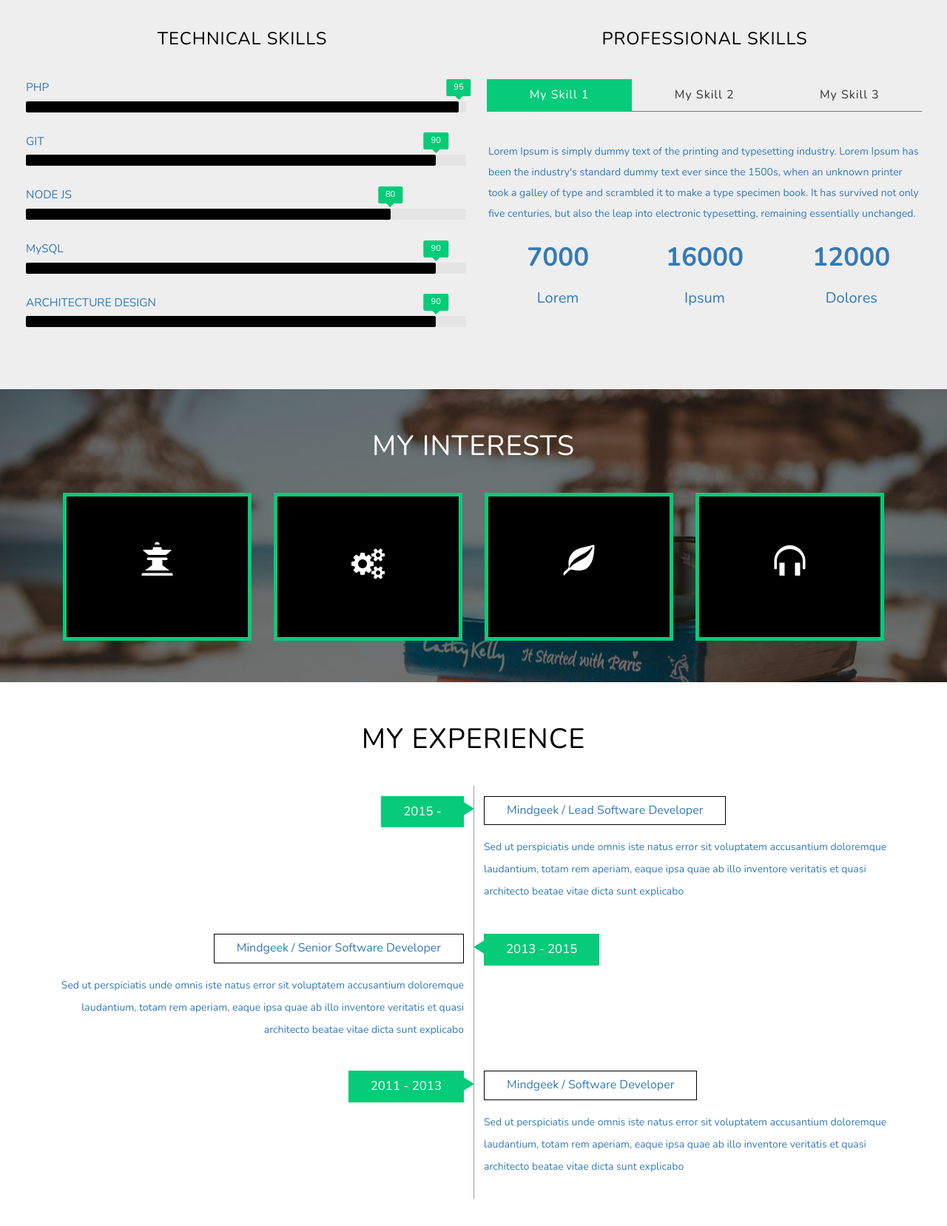
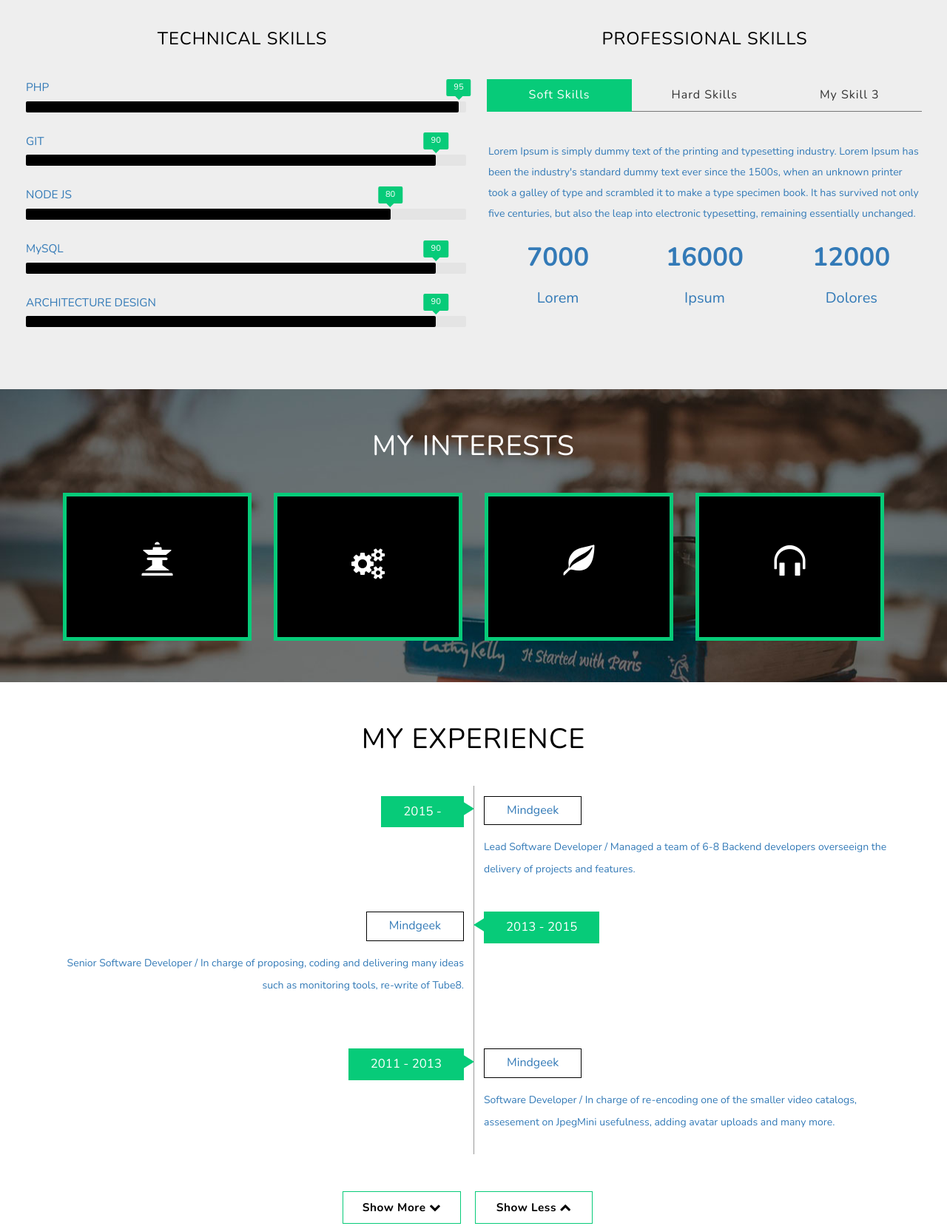
Before and after one commit to E36M3rius/mariusiordache-web, a website: page public/index.html in a window 1280 px wide. Shown: the part 1578-3235 px from the top of the page at 74% size. Drawn offline with nearby package versions, Linux system fonts and the light colour scheme; files whose address does not match are found by name.

Commit message:
added google webmasters + some html changes

```diff
--- a/public/index.html
+++ b/public/index.html
@@ -171,8 +171,8 @@ License URL: http://creativecommons.org/licenses/by/3.0/
 						<div class="sap_tabs">
 							<div id="horizontalTab" style="display: block; width: 100%; margin: 0px;">
 								<ul class="resp-tabs-list">
-									<li class="resp-tab-item"><span>My Skill 1</span></li>
-									<li class="resp-tab-item"><span>My Skill 2</span></li>
+									<li class="resp-tab-item"><span>Soft Skills</span></li>
+									<li class="resp-tab-item"><span>Hard Skills</span></li>
 									<li class="resp-tab-item"><span>My Skill 3</span></li>
 								</ul>
 
@@ -308,8 +308,8 @@ License URL: http://creativecommons.org/licenses/by/3.0/
 											<h4>2015 - </h4>
 										</div>
 										<div class="col-md-6 work-grid work-right">
-											<h5>Mindgeek / Lead Software Developer</h5>
-											<p>Sed ut perspiciatis unde omnis iste natus error sit voluptatem accusantium doloremque laudantium, totam rem aperiam, eaque ipsa quae ab illo inventore veritatis et quasi architecto beatae vitae dicta sunt explicabo </p>
+											<h5>Mindgeek</h5>
+											<p>Lead Software Developer / Managed a team of 6-8 Backend developers overseeign the delivery of projects and features.</p>
 										</div>
 										<div class="clearfix"> </div>
 									</div>
@@ -318,8 +318,8 @@ License URL: http://creativecommons.org/licenses/by/3.0/
 											<h4>2013 - 2015</h4>
 										</div>
 										<div class="col-md-6 work-grid work-left work-left2">
-											<h5>Mindgeek / Senior Software Developer</h5>
-											<p>Sed ut perspiciatis unde omnis iste natus error sit voluptatem accusantium doloremque laudantium, totam rem aperiam, eaque ipsa quae ab illo inventore veritatis et quasi architecto beatae vitae dicta sunt explicabo </p>
+											<h5>Mindgeek</h5>
+											<p>Senior Software Developer / In charge of proposing, coding and delivering many ideas such as monitoring tools, re-write of Tube8.</p>
 										</div>
 										<div class="clearfix"> </div>
 									</div>
@@ -328,8 +328,8 @@ License URL: http://creativecommons.org/licenses/by/3.0/
 											<h4>2011 - 2013</h4>
 										</div>
 										<div class="col-md-6 work-grid work-right">
-											<h5 class="comp">Mindgeek / Software Developer</h5>
-											<p>Sed ut perspiciatis unde omnis iste natus error sit voluptatem accusantium doloremque laudantium, totam rem aperiam, eaque ipsa quae ab illo inventore veritatis et quasi architecto beatae vitae dicta sunt explicabo </p>
+											<h5 class="comp">Mindgeek</h5>
+											<p>Software Developer / In charge of re-encoding one of the smaller video catalogs, assesement on JpegMini usefulness, adding avatar uploads and many more.</p>
 										</div>
 										<div class="clearfix"> </div>
 									</div>
@@ -347,28 +347,18 @@ License URL: http://creativecommons.org/licenses/by/3.0/
 											<h4>2007-2010</h4>
 										</div>
 										<div class="col-md-6 work-grid work-right">
-											<h5 class="univ">Post Graduate</h5>
-											<p>Sed ut perspiciatis unde omnis iste natus error sit voluptatem accusantium doloremque laudantium, totam rem aperiam, eaque ipsa quae ab illo inventore veritatis et quasi architecto beatae vitae dicta sunt explicabo </p>
+											<h5 class="univ">Lasalle College</h5>
+											<p>Programer Analyst program. I got introduced to object oriented programing doing VB.net. Other languages that I studied were C++, Java, Php, Asp, Oracle Database.</p>
 										</div>
 										<div class="clearfix"> </div>
 									</div>
 									<div class="work-info">
 										<div class="col-md-6 work-grid work-right work-right2">
-											<h4>2003-2007</h4>
+											<h4>1993-2006</h4>
 										</div>
 										<div class="col-md-6 work-grid work-left work-left2">
-											<h5>Graduate</h5>
-											<p>Sed ut perspiciatis unde omnis iste natus error sit voluptatem accusantium doloremque laudantium, totam rem aperiam, eaque ipsa quae ab illo inventore veritatis et quasi architecto beatae vitae dicta sunt explicabo </p>
-										</div>
-										<div class="clearfix"> </div>
-									</div>
-									<div class="work-info">
-										<div class="col-md-6 work-grid work-left">
-											<h4>1994-2003</h4>
-										</div>
-										<div class="col-md-6 work-grid work-right">
-											<h5 class="sch">School</h5>
-											<p>Sed ut perspiciatis unde omnis iste natus error sit voluptatem accusantium doloremque laudantium, totam rem aperiam, eaque ipsa quae ab illo inventore veritatis et quasi architecto beatae vitae dicta sunt explicabo </p>
+											<h5>Romanian School</h5>
+											<p>I learned a lot during the 12 years of general science programs. The romanian education is very strong. I excelled at math, chemistry, history, romanian literature and sports.</p>
 										</div>
 										<div class="clearfix"> </div>
 									</div>
@@ -447,7 +437,7 @@ License URL: http://creativecommons.org/licenses/by/3.0/
 			<div class="map">
 				<iframe src="https://www.google.com/maps/embed?pb=!1m18!1m12!1m3!1d357585.076521621!2d-74.01048414282262!3d45.557699585064015!2m3!1f0!2f0!3f0!3m2!1i1024!2i768!4f13.1!3m3!1m2!1s0x4cc91a541c64b70d%3A0x654e3138211fefef!2sMontreal%2C+QC!5e0!3m2!1sen!2sca!4v1499492296706"> </iframe>
 			</div>
-			<div class="contact-left-agile" style="height: 730px">
+			<div class="contact-left-agile" style="height: 730px;">
 				<h4>About Me</h4>
 				<p>A father as of recently, proud to teach my son Elionis Iordache, all the great things that I have experienced in life.
 <br/><br/>
```
Also changed, not shown: public/google8f6c92691d0f8449.html (added, +1 -0 lines).
